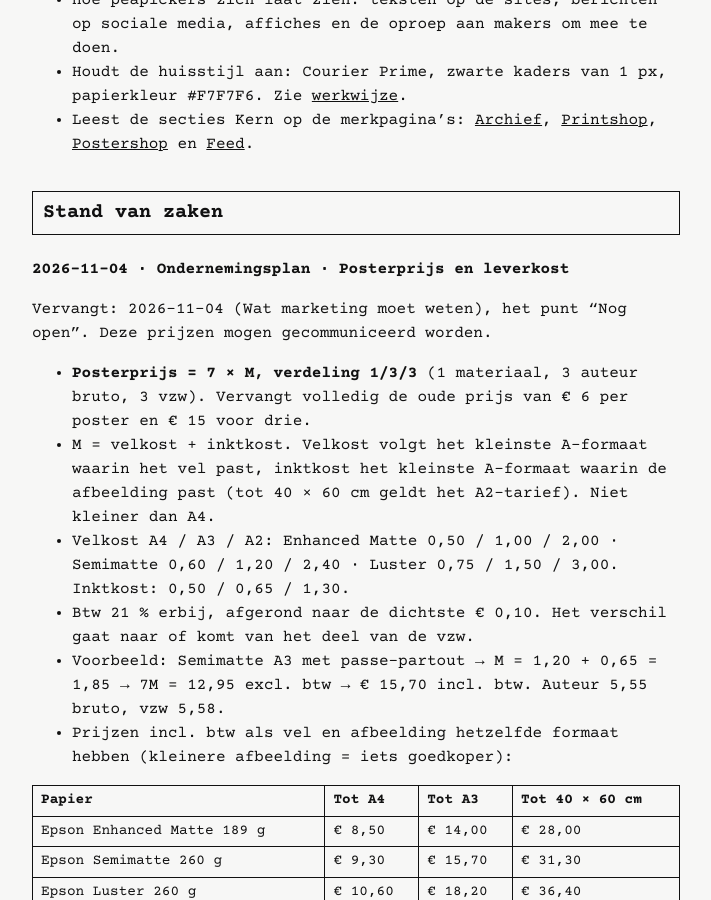
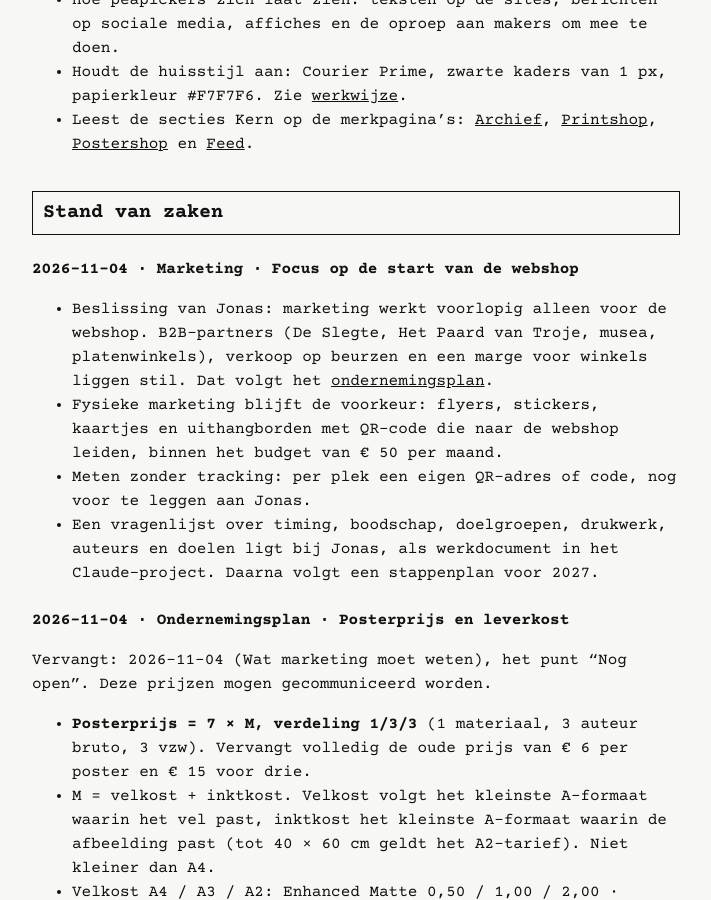
Before and after one commit to peapickers/peapickers.github.io, a Jekyll site: the page built from projecten/marketing.md, in a window 1280 px wide and 900 px high, scrolled down 489 px. Shown: the whole window, without its empty margins (284-995 px from the left). Built offline with Jekyll 4.4.1, drawn with Linux system fonts in a browser that asks for light colours.

Commit message:
Projectpagina marketing: focus op de start van de webshop (#16)
Claude-Session: https://claude.ai/code/session_01CW2uQuyFF1rXUhCwx99NNE

Co-authored-by: Claude <noreply@anthropic.com>

```diff
--- a/projecten/marketing.md
+++ b/projecten/marketing.md
@@ -16,6 +16,13 @@ Claude-project: Marketing · Repo: [peapickers/peapickers.github.io](https://git
 - Leest de secties Kern op de merkpagina's: [Archief](archief.html#kern), [Printshop](printshop.html#kern), [Postershop](postershop.html#kern) en [Feed](feed.html#kern).
 
 ## Stand van zaken
+
+### 2026-11-04 · Marketing · Focus op de start van de webshop
+
+- Beslissing van Jonas: marketing werkt voorlopig alleen voor de webshop. B2B-partners (De Slegte, Het Paard van Troje, musea, platenwinkels), verkoop op beurzen en een marge voor winkels liggen stil. Dat volgt het [ondernemingsplan](ondernemingsplan.html).
+- Fysieke marketing blijft de voorkeur: flyers, stickers, kaartjes en uithangborden met QR-code die naar de webshop leiden, binnen het budget van € 50 per maand.
+- Meten zonder tracking: per plek een eigen QR-adres of code, nog voor te leggen aan Jonas.
+- Een vragenlijst over timing, boodschap, doelgroepen, drukwerk, auteurs en doelen ligt bij Jonas, als werkdocument in het Claude-project. Daarna volgt een stappenplan voor 2027.
 
 ### 2026-11-04 · Ondernemingsplan · Posterprijs en leverkost
 
```
